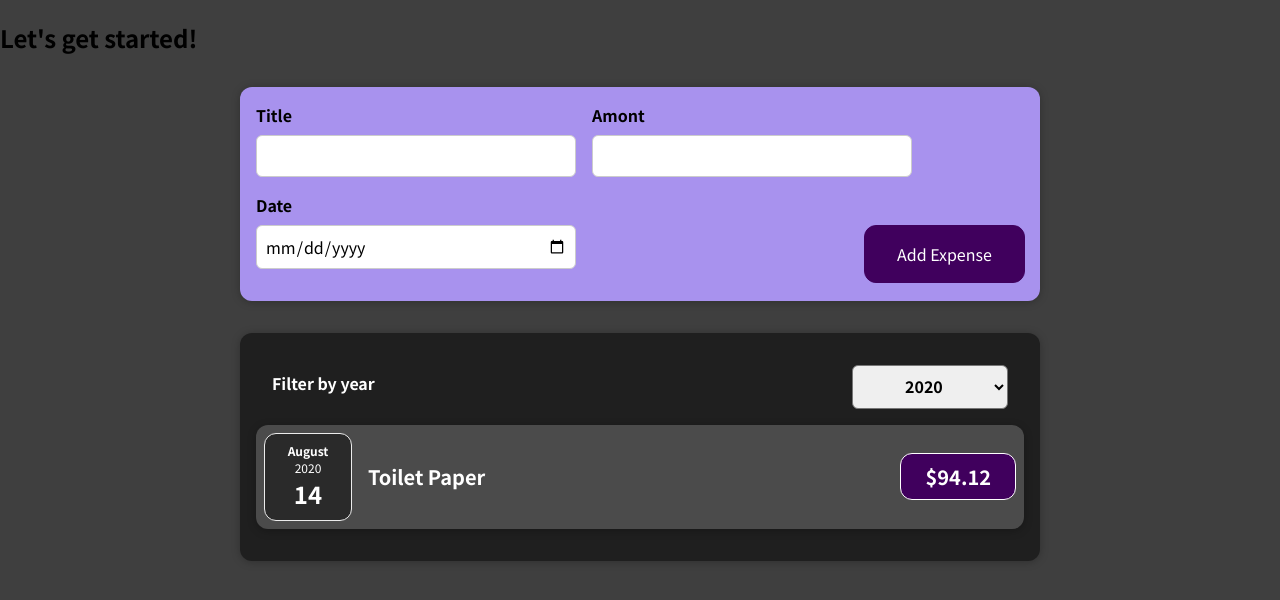
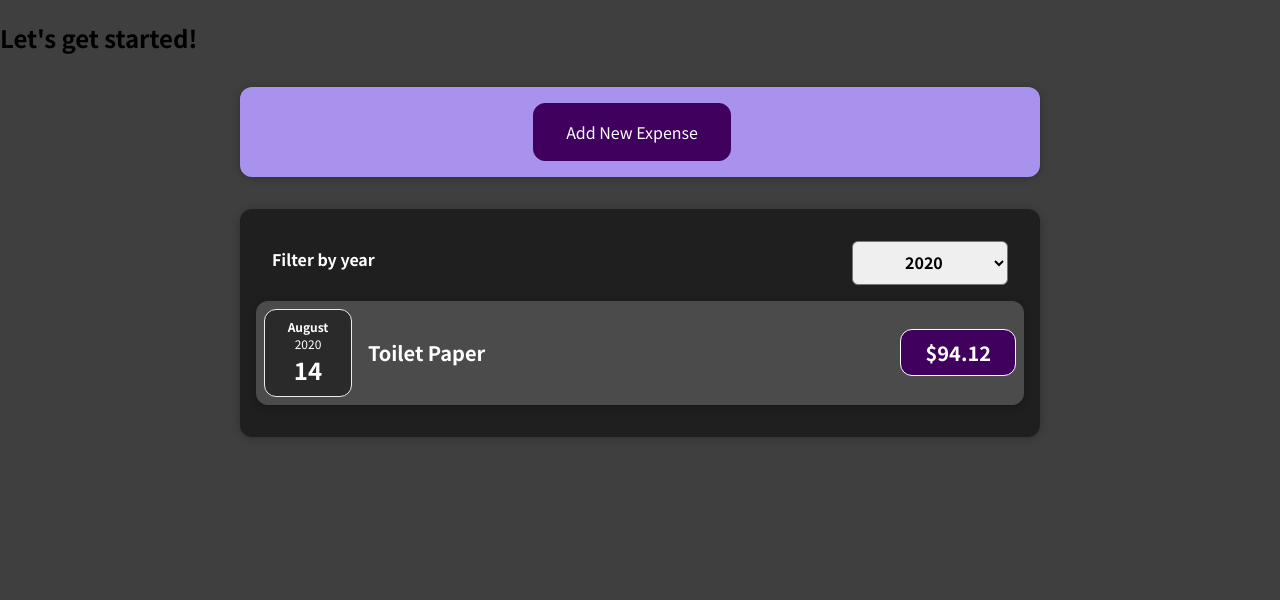
Before and after one commit to NitinChaudhary007/Expense-Tracker, a React (Create React App) app: page / in a window 1280 px wide. Shown: the top 600 px of the page. Built offline with nearby package versions, Linux system fonts and the light colour scheme.

Commit message:
Modified NewExpenses

```diff
--- a/src/components/NewExpense/ExpenseForm.js
+++ b/src/components/NewExpense/ExpenseForm.js
@@ -26,7 +26,8 @@
       amount: enteredAmount,
       date: new Date(enteredDate),
     };
-    // console.log(props.onSaveExpenseData);
+
+
     props.onSaveExpenseData(expenseData);
 
     setEnteredTitle("");
@@ -67,6 +68,7 @@
           />
         </div>
         <div className="new-expense__actions">
+          <button type="button" onClick={props.onCancel}>Cancel</button>
           <button type="submit">Add Expense</button>
         </div>
       </div>
--- a/src/components/NewExpense/NewExpense.css
+++ b/src/components/NewExpense/NewExpense.css
@@ -18,9 +18,6 @@
     color: white;
     border-radius: 12px;
     margin-right: 1rem;
-    position: relative;
-    left: 17rem;
-    top: 2rem;
 }
 
 .new-expense button:hover,
--- a/src/components/NewExpense/NewExpenses.js
+++ b/src/components/NewExpense/NewExpenses.js
@@ -1,20 +1,37 @@
-import React from "react";
+import React, { useState } from "react";
 import ExpenseForm from "./ExpenseForm";
 import "./NewExpense.css";
 
 const NewExpense = (props) => {
+  const [isEditing, setIsEditing] = useState(false);
 
-    const saveExpenseDataHandler = (enteredExpenseData) => {
-        const expenseData = {
-            ...enteredExpenseData,
-            id: Math.random().toString()
-        };
-        props.onAddExpense(expenseData);
+  const saveExpenseDataHandler = (enteredExpenseData) => {
+    const expenseData = {
+      ...enteredExpenseData,
+      id: Math.random().toString(),
     };
+    props.onAddExpense(expenseData);
+  };
+
+  const startEdtingHandler = () =>{
+    setIsEditing(true);
+  };
+
+  const stopEditingHandler = () =>{
+    setIsEditing(false);
+  };
 
   return (
     <div className="new-expense">
-      <ExpenseForm onSaveExpenseData={saveExpenseDataHandler}/>
+      {!isEditing && (
+      <button onClick={startEdtingHandler}>Add New Expense</button>
+      )}
+      {isEditing && (
+        <ExpenseForm
+          onSaveExpenseData={saveExpenseDataHandler}
+          onCancel={stopEditingHandler}
+        />)
+      }
     </div>
   );
 };
```
